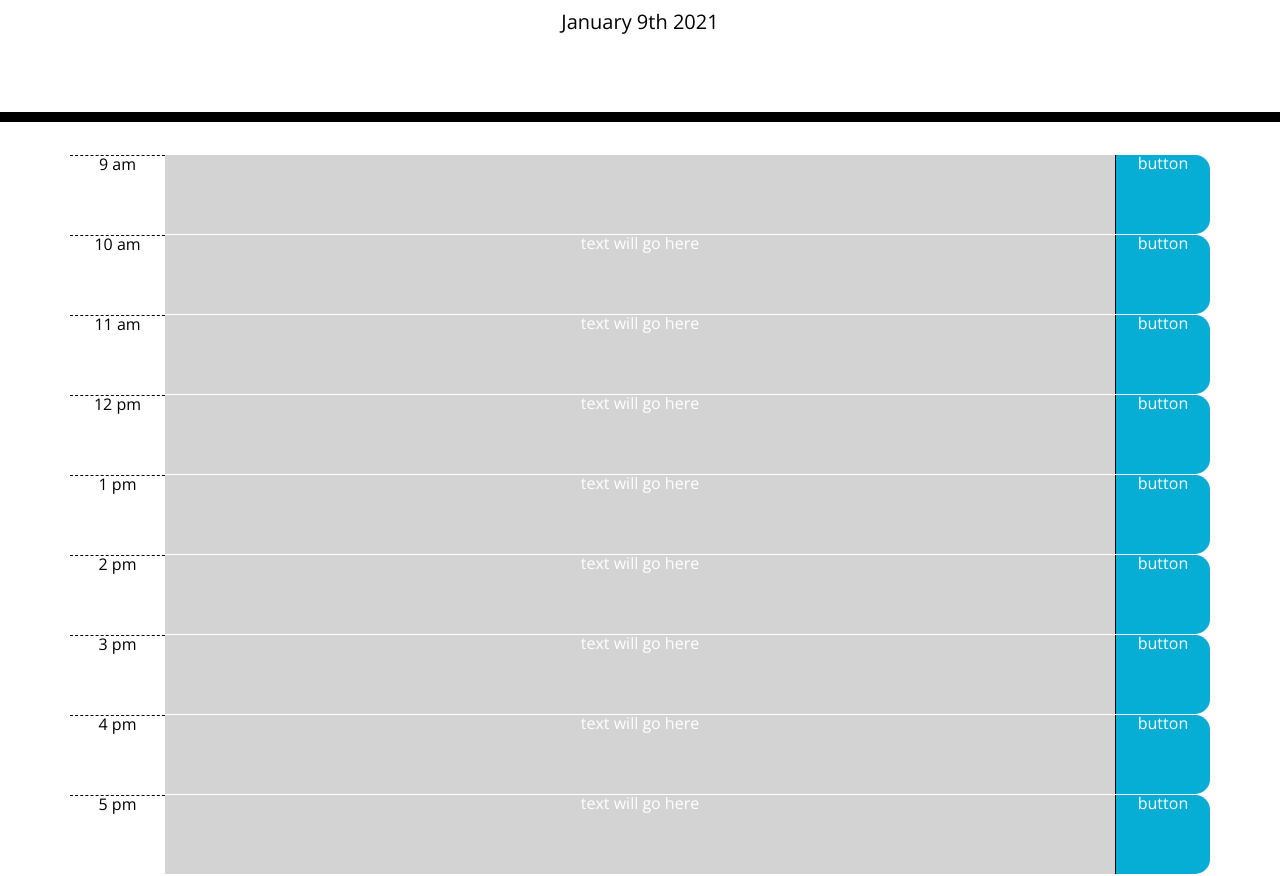
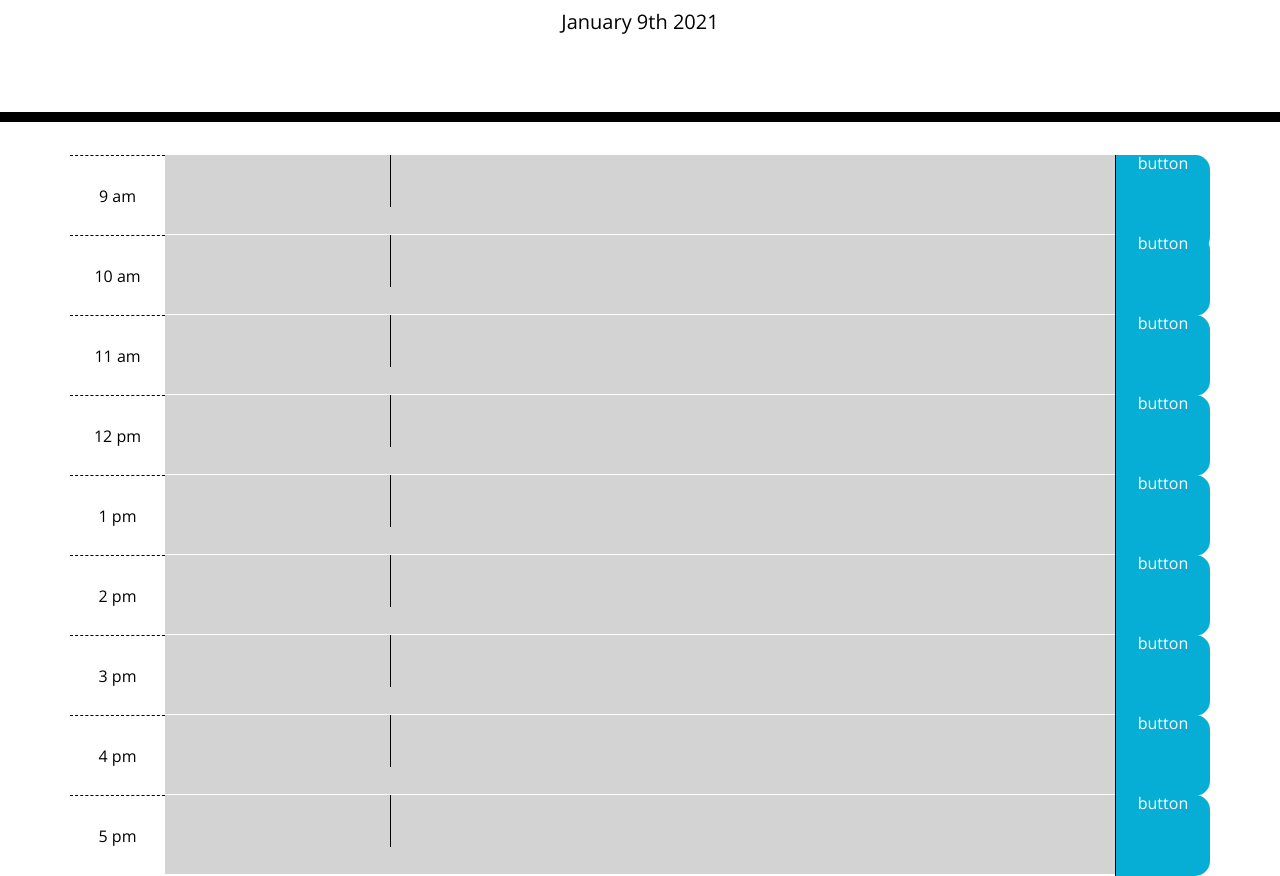
Before and after one commit to Kayn-Pleiades/Work-Day-Scheduler, a plain HTML site: page index.html in a window 1280 px wide. Shown: the part 182-1058 px from the top of the page. Drawn offline with nearby package versions, Linux system fonts and the light colour scheme.

Commit message:
textarea

```diff
--- a/index.html
+++ b/index.html
@@ -33,55 +33,55 @@
       <!-- 9am -->
         <div id="9" class="row time-block">
             <div class="col-1 hour"><p> 9 am </p></div>
-            <div class="col"></div>
+            <div class="col"><textarea></textarea></div>
             <div class="col-1 saveBtn"> button </div>
         </div>
         <!-- 10am -->
         <div id="10" class="row time-block">
             <div class="col-1 hour"> 10 am </div>
-            <div class="col"> text will go here </div>
+            <div class="col"><textarea></textarea></div>
             <div class="col-1 saveBtn"> button </div>
         </div>
         <!-- 11am -->
         <div id="11" class="row time-block">
             <div class="col-1 hour"> 11 am </div>
-            <div class="col"> text will go here </div>
+            <div class="col"><textarea></textarea></div>
             <div class="col-1 saveBtn"> button </div>
         </div>
         <!-- 12pm -->
         <div id="12" class="row time-block">
             <div class="col-1 hour"> 12 pm </div>
-            <div class="col"> text will go here </div>
+            <div class="col"><textarea></textarea></div>
             <div class="col-1 saveBtn"> button </div>
         </div>
         <!-- 1pm -->
         <div id="13" class="row time-block">
             <div class="col-1 hour"> 1 pm </div>
-            <div class="col"> text will go here </div>
+            <div class="col"><textarea></textarea></div>
             <div class="col-1 saveBtn"> button </div>
         </div>
         <!-- 2pm -->
         <div id="14" class="row time-block">
             <div class="col-1 hour"> 2 pm </div>
-            <div class="col"> text will go here </div>
+            <div class="col"><textarea></textarea></div>
             <div class="col-1 saveBtn"> button </div>
         </div>
         <!-- 3pm -->
         <div id="15" class="row time-block">
             <div class="col-1 hour"> 3 pm </div>
-            <div class="col"> text will go here </div>
+            <div class="col"><textarea></textarea></div>
             <div class="col-1 saveBtn"> button </div>
         </div>
         <!-- 4pm -->
         <div id="16" class="row time-block">
             <div class="col-1 hour"> 4 pm </div>
-            <div class="col"> text will go here </div>
+            <div class="col"><textarea></textarea></div>
             <div class="col-1 saveBtn"> button </div>
         </div>
         <!-- 5pm -->
         <div id="17" class="row time-block">
             <div class="col-1 hour"> 5 pm </div>
-            <div class="col"> text will go here </div>
+            <div class="col"><textarea></textarea></div>
             <div class="col-1 saveBtn"> button </div>
         </div>
     </div>
--- a/style.css
+++ b/style.css
@@ -11,6 +11,7 @@ body {
     color: #000000;
     border-left: 1px solid black;
     padding: 10px;
+    width: 500px;
   }
 
   .jumbotron {
@@ -40,6 +41,7 @@ body {
     background-color: #ffffff;
     color: #000000;
     border-top: 1px dashed #000000;
+    line-height: 80px;
   }
 
   .past {
```
Also changed, not shown: README.md.
